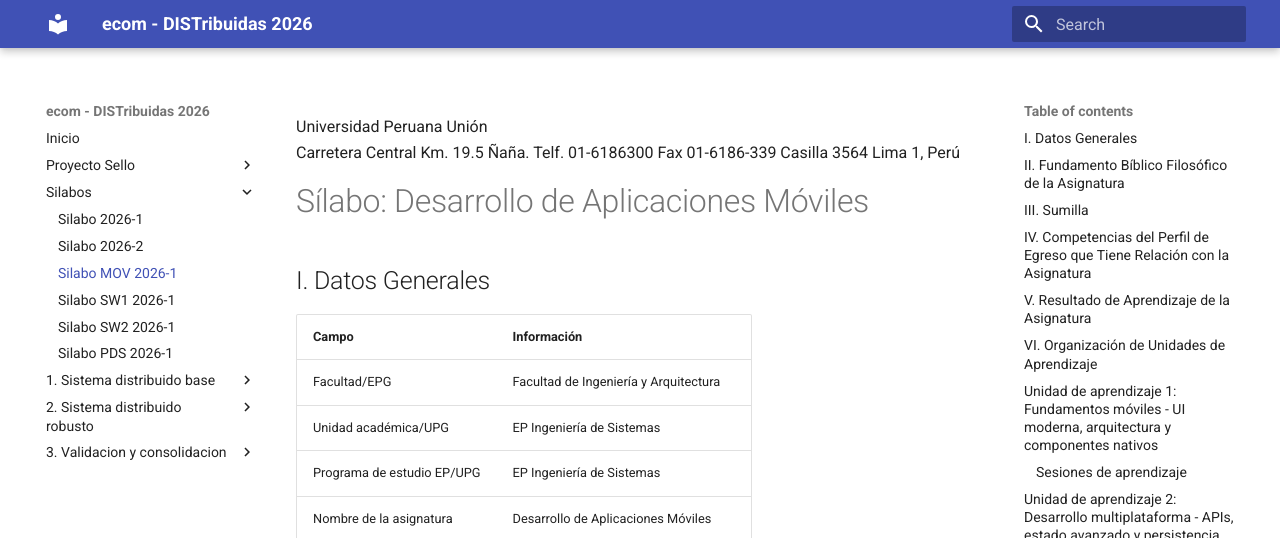
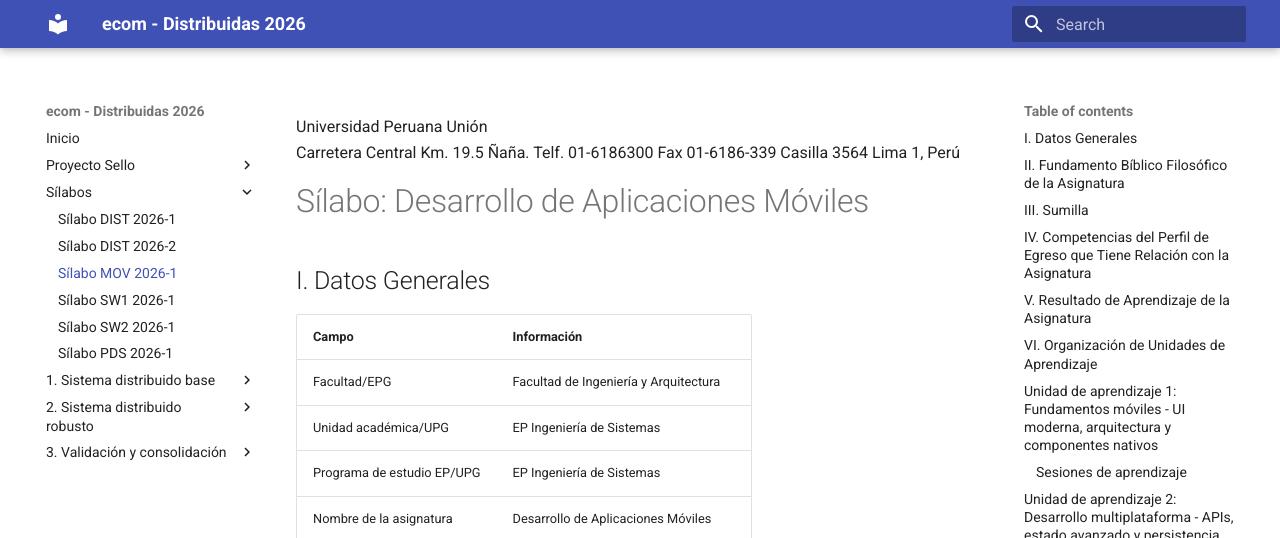
Before and after one commit to 261dist/ecom, an MkDocs documentation site: the page built from docs/silabo_mov_2026_1.md, in a window 1280 px wide. Shown: the top 538 px of the page. Built offline with MkDocs 1.6.1 and Material for MkDocs 9.7.7, drawn with Linux system fonts in a browser that asks for light colours.

Commit message:
first commit

```diff
--- a/mkdocs.yml
+++ b/mkdocs.yml
@@ -1,37 +1,38 @@
-site_name: ecom - DISTribuidas 2026
-site_description: Guia del curso de sistemas distribuidos con Spring Cloud
+site_name: ecom - Distribuidas 2026
+site_description: Guía del curso de sistemas distribuidos con Spring Cloud
 docs_dir: docs
 
 nav:
   - Inicio: index.md
   - Proyecto Sello:
       - Guía del proyecto: proyecto-sello/index.md
-  - Silabos:
-      - Silabo 2026-1: silabo_dist_2026_1.md
-      - Silabo 2026-2: silabo_dist_2026_2.md
-      - Silabo MOV 2026-1: silabo_mov_2026_1.md
-      - Silabo SW1 2026-1: silabo_sw1_2026_1.md
-      - Silabo SW2 2026-1: silabo_sw2_2026_1.md
-      - Silabo PDS 2026-1: silabo_pds_2026_1.md
+  - Sílabos:
+      - Sílabo DIST 2026-1: silabo_dist_2026_1.md
+      - Sílabo DIST 2026-2: silabo_dist_2026_2.md
+      - Sílabo MOV 2026-1: silabo_mov_2026_1.md
+      - Sílabo SW1 2026-1: silabo_sw1_2026_1.md
+      - Sílabo SW2 2026-1: silabo_sw2_2026_1.md
+      - Sílabo PDS 2026-1: silabo_pds_2026_1.md
   - 1. Sistema distribuido base:
       - S1 - Servicio base: sesiones/s01-arquitectura-base.md
-      - S2 - Configuracion y ambientes: sesiones/s02-configuracion-centralizada.md
+      - S2 - Configuración y ambientes: sesiones/s02-configuracion-centralizada.md
       - S3 - Registro y descubrimiento: sesiones/s03-eureka-escalado.md
-      - S4 - Acceso unico y trafico: sesiones/s04-gateway-load-balancer.md
-      - S5 - Evaluacion U1: sesiones/s05-evaluacion-u1.md
+      - S4 - Acceso único y tráfico: sesiones/s04-gateway-load-balancer.md
+      - S5 - Evaluación U1: sesiones/s05-evaluacion-u1.md
   - 2. Sistema distribuido robusto:
-      - S6 - Comunicacion sincronica resiliente: sesiones/s06-feign-circuit-breaker.md
+      - S6 - Comunicación sincrónica resiliente: sesiones/s06-feign-circuit-breaker.md
       - S7 - Seguridad distribuida: sesiones/s07-seguridad-jwt.md
-      - S8 - Mensajeria asincrona: sesiones/s08-angular-cors-jwt.md
+      - S8 - Mensajería asíncrona: sesiones/s08-angular-cors-jwt.md
       - S9 - Consistencia distribuida: sesiones/s09-kafka-eventos.md
-      - S10 - Observabilidad y diagnostico: sesiones/s10-observabilidad.md
-      - S11 - Integracion frontend: sesiones/s11-integracion-fullstack.md
-      - S12 - Evaluacion U2: sesiones/s12-evaluacion-u2.md
-  - 3. Validacion y consolidacion:
-      - S13 - Validacion end-to-end: sesiones/s13-validacion-integral.md
-      - S14 - Revision tecnica: sesiones/s14-cierre-tecnico.md
-      - S15 - Defensa tecnica: sesiones/s15-defensa-tecnica.md
-      - S16 - Evaluacion final: sesiones/s16-evaluacion-final.md
+      - S10 - Observabilidad y diagnóstico: sesiones/s10-observabilidad.md
+      - S11 - Integración frontend: sesiones/s11-integracion-fullstack.md
+      - S12 - Evaluación U2: sesiones/s12-evaluacion-u2.md
+  - 3. Validación y consolidación:
+      - S13 - Validación end-to-end: sesiones/s13-validacion-integral.md
+      - S14 - Revisión técnica: sesiones/s14-cierre-tecnico.md
+      - S15 - Defensa técnica: sesiones/s15-defensa-tecnica.md
+      - S16 - Evaluación final: sesiones/s16-evaluacion-final.md
+
 theme:
   name: material
   features:
```
Also changed, not shown: 1 other file.
